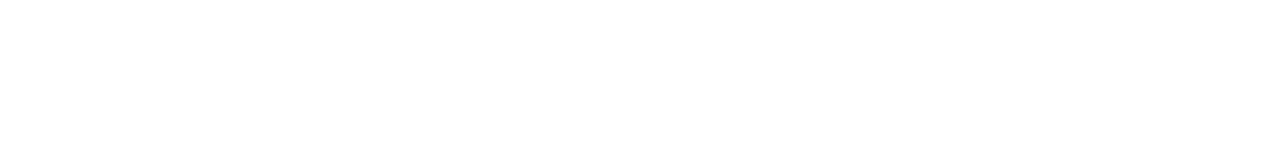
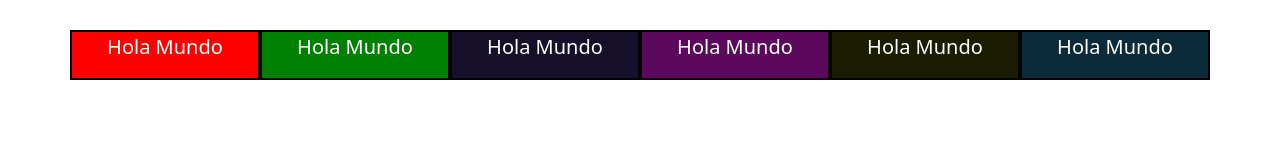
Before and after one commit to elizabetrgz/ejercicio11, a plain HTML site: page index.html in a window 1280 px wide. Drawn offline with nearby package versions, Linux system fonts and the light colour scheme.

Commit message:
add html and styles css

```diff
--- a/index.html
+++ b/index.html
@@ -1,12 +1,42 @@
 <!DOCTYPE html>
 <html lang="en">
+
 <head>
     <meta charset="UTF-8">
     <meta http-equiv="X-UA-Compatible" content="IE=edge">
     <meta name="viewport" content="width=device-width, initial-scale=1.0">
+    <link href="https://cdn.jsdelivr.net/npm/bootstrap@5.2.0-beta1/dist/css/bootstrap.min.css" rel="stylesheet"
+        integrity="sha384-0evHe/X+R7YkIZDRvuzKMRqM+OrBnVFBL6DOitfPri4tjfHxaWutUpFmBp4vmVor" crossorigin="anonymous">
+    <script src="https://cdn.jsdelivr.net/npm/bootstrap@5.2.0-beta1/dist/js/bootstrap.bundle.min.js"
+        integrity="sha384-pprn3073KE6tl6bjs2QrFaJGz5/SUsLqktiwsUTF55Jfv3qYSDhgCecCxMW52nD2"
+        crossorigin="anonymous"></script>
+    <link rel="stylesheet" href="style.css">
     <title>Document</title>
 </head>
+
 <body>
+    <div class="container">
+        <div class="row">
+            <div class="colum  col-12 col-sm-6  col-md-4 col-lg-3 col-xl-2" style="background-color: red;">
+                <p>Hola Mundo</p>
+            </div>
+            <div class="colum  col-12 col-sm-6 col-md-4 col-lg-3 col-xl-2" style="background-color: green;">
+                <p>Hola Mundo</p>
+            </div>
+            <div class="colum  col-12 col-sm-6 col-md-4 col-lg-3 col-xl-2" style="background-color: rgb(22, 16, 42);">
+                <p>Hola Mundo</p>
+            </div>
+            <div class=" colum  col-12 col-sm-6 col-md-4 col-lg-3 col-xl-2" style="background-color: rgb(92, 8, 93);">
+                <p>Hola Mundo</p>
+            </div>
+            <div class=" colum  col-12 col-sm-6 col-md-4 col-lg-3 col-xl-2" style="background-color: rgb(26, 29, 2);">
+                <p>Hola Mundo</p>
+            </div>
+            <div class="colum  col-12 col-sm-6 col-md-4 col-lg-3 col-xl-2" style="background-color: rgb(11, 43, 59);">
+                <p>Hola Mundo</p>
+            </div>
+        </div>
 
 </body>
+
 </html>
--- /dev/null
+++ b/style.css
@@ -0,0 +1,10 @@
+.colum{
+    color: white;
+    text-align: center;
+    font-size: 20px;
+    border: 2px solid black ;
+    }
+
+.row{
+    margin-top: 30px;
+}
```
